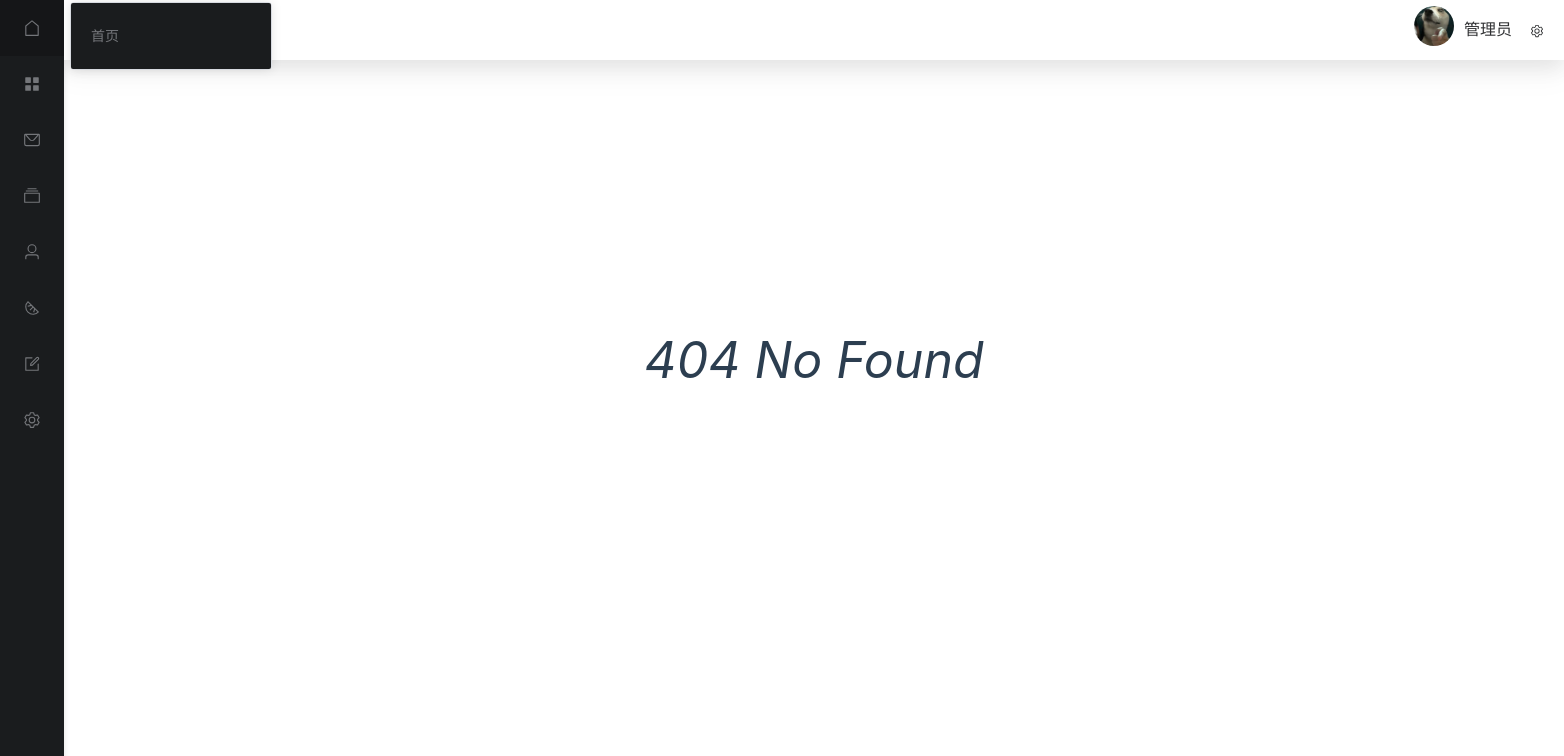
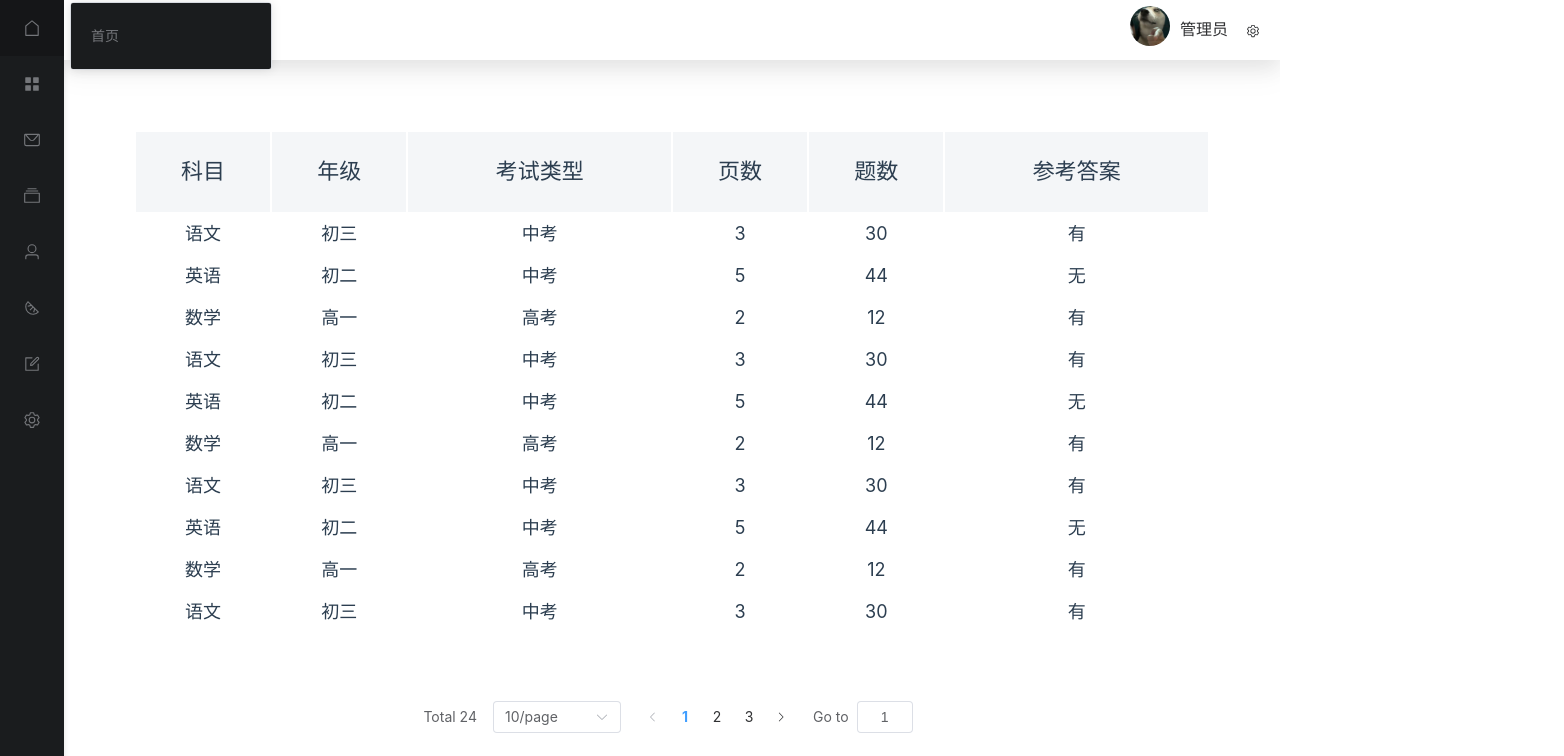
Before and after one commit to AnUpdatingHam/XingyanCourt-fontend, a Vue app in the folder vue-QuizeWise/: page /history in a window 1280 px wide. Before the commit this address had no page. Shown: the top 756 px of the page, 1564 px wide, since content can reach past the window. Built offline with nearby package versions, Linux system fonts and the light colour scheme.

Commit message:
新增了HistoryView， 修改了Aside, index.js, PaperView

```diff
--- a/vue-QuizeWise/src/components/Aside.vue
+++ b/vue-QuizeWise/src/components/Aside.vue
@@ -28,9 +28,9 @@ const iconColor = ref('color:#F8FAFB')
           <template #title>
             <el-icon>
               <Menu />
-            </el-icon><span>文章管理</span>
+            </el-icon><span>历史生成记录</span>
           </template>
-          <el-menu-item index="/admin/articles">文章管理列表</el-menu-item>
+          <el-menu-item index="/history">历史生成记录</el-menu-item>
         </el-sub-menu>
         <el-sub-menu index="3">
           <template #title>
--- a/vue-QuizeWise/src/router/index.js
+++ b/vue-QuizeWise/src/router/index.js
@@ -8,6 +8,7 @@ const router = createRouter({
         { path: '/index', name: 'index', component: () => import('../components/TheWelcome.vue')},
         { path: '/about', name: 'about', component: () => import('../views/AboutView.vue')},
         { path: '/paper', name: 'paper', component: () => import('../views/PaperView.vue')},
+        { path: '/history', name: 'history', component: () => import('../views/HistoryView.vue')},
         { path: '/:pathMatch(.*)*', name: 'noFound', component: () => import('../views/NoFoundVue.vue')}
     ]
 })
--- /dev/null
+++ b/vue-QuizeWise/src/views/HistoryView.vue
@@ -0,0 +1,125 @@
+<template>
+  <table>
+    <thead>
+      <tr>
+        <th>科目</th>
+        <th>年级</th>
+        <th>考试类型</th>
+        <th>页数</th>
+        <th>题数</th>
+        <th>参考答案</th>
+      </tr>
+    </thead>
+    <tbody>
+      <tr v-for="(item,index) in displayData" :key="item.index" @click="goToPaper">
+        <td>{{ item.subject }}</td>
+        <td>{{ item.grade }}</td>
+        <td>{{ item.exam }}</td>
+        <td>{{ item.pageNumber }}</td>
+        <td>{{ item.problemNumber }}</td>
+        <td>{{ item.answer }}</td>
+      </tr>
+    </tbody>
+  </table>
+
+  <!--  -->
+  <el-pagination
+    :hide-on-single-page="false"
+    v-model:current-page="state.pageNum"
+    :page-sizes="[10]"
+    v-model:page-size="state.pageSize"
+    layout="total, sizes, prev, pager, next, jumper"
+    :total="state.totalnumber"
+    @size-change="handleSizeChange"
+    @current-change="handleCurrentChange"
+    style="float:right">
+  </el-pagination>
+</template>
+
+<script>
+export default{
+  data(){
+    return{
+      state:{
+        pageNum: 1,
+        pageSize: 10,
+        createTimeEnd: "",
+        createTimeStart: "",
+        searchValue: "",
+        totalnumber: 24,    //n
+      },
+      historyData:[         //n组数据
+        { subject: '语文',  grade: '初三', exam: '中考', pageNumber: 3, problemNumber: 30, answer: '有', },
+        { subject: '英语',  grade: '初二', exam: '中考', pageNumber: 5, problemNumber: 44, answer: '无', },
+        { subject: '数学',  grade: '高一', exam: '高考', pageNumber: 2, problemNumber: 12, answer: '有', },
+        { subject: '语文',  grade: '初三', exam: '中考', pageNumber: 3, problemNumber: 30, answer: '有', },
+        { subject: '英语',  grade: '初二', exam: '中考', pageNumber: 5, problemNumber: 44, answer: '无', },
+        { subject: '数学',  grade: '高一', exam: '高考', pageNumber: 2, problemNumber: 12, answer: '有', },
+        { subject: '语文',  grade: '初三', exam: '中考', pageNumber: 3, problemNumber: 30, answer: '有', },
+        { subject: '英语',  grade: '初二', exam: '中考', pageNumber: 5, problemNumber: 44, answer: '无', },
+        { subject: '数学',  grade: '高一', exam: '高考', pageNumber: 2, problemNumber: 12, answer: '有', },
+        { subject: '语文',  grade: '初三', exam: '中考', pageNumber: 3, problemNumber: 30, answer: '有', },
+        { subject: '英语',  grade: '初二', exam: '中考', pageNumber: 5, problemNumber: 44, answer: '无', },
+        { subject: '数学',  grade: '高一', exam: '高考', pageNumber: 2, problemNumber: 12, answer: '有', },
+        { subject: '语文',  grade: '初三', exam: '中考', pageNumber: 3, problemNumber: 30, answer: '有', },
+        { subject: '英语',  grade: '初二', exam: '中考', pageNumber: 5, problemNumber: 44, answer: '无', },
+        { subject: '数学',  grade: '高一', exam: '高考', pageNumber: 2, problemNumber: 12, answer: '有', },
+        { subject: '语文',  grade: '初三', exam: '中考', pageNumber: 3, problemNumber: 30, answer: '有', },
+        { subject: '英语',  grade: '初二', exam: '中考', pageNumber: 5, problemNumber: 44, answer: '无', },
+        { subject: '数学',  grade: '高一', exam: '高考', pageNumber: 2, problemNumber: 12, answer: '有', },
+        { subject: '语文',  grade: '初三', exam: '中考', pageNumber: 3, problemNumber: 30, answer: '有', },
+        { subject: '英语',  grade: '初二', exam: '中考', pageNumber: 5, problemNumber: 44, answer: '无', },
+        { subject: '数学',  grade: '高一', exam: '高考', pageNumber: 2, problemNumber: 12, answer: '有', },
+        { subject: '语文',  grade: '初三', exam: '中考', pageNumber: 3, problemNumber: 30, answer: '有', },
+        { subject: '英语',  grade: '初二', exam: '中考', pageNumber: 5, problemNumber: 44, answer: '无', },
+        { subject: '数学',  grade: '高一', exam: '高考', pageNumber: 2, problemNumber: 12, answer: '有', },
+      ],
+    }
+  },
+  methods:{
+    handleSizeChange(){
+      console.log("The size of page changed")
+    },
+    handleCurrentChange(){
+      console.log("The current page changed")
+    },
+    goToPaper(){
+      this.$router.push({name: 'home'})
+    }
+  },
+  computed:{
+    displayData(){
+      return this.historyData.slice((this.state.pageNum-1)*this.state.pageSize , this.state.pageNum*this.state.pageSize)
+    }
+  }
+}
+</script>
+
+<style>
+
+table{
+  padding: 70px;
+  padding-bottom: 0px;
+}
+
+table th{
+  font-size: 22px;
+  background-color: #F4F6F8;
+  height: 80px;
+}
+
+table td{
+  font-size: 18px;
+  text-align: center;
+  height: 40px;
+}
+
+table tr:hover{
+  background-color: #F6F6F6;
+}
+
+.el-pagination {
+  margin: auto;
+}
+
+</style>
--- a/vue-QuizeWise/src/views/PaperView.vue
+++ b/vue-QuizeWise/src/views/PaperView.vue
@@ -19,12 +19,12 @@
         <!-- 自定义参数 -->
         <div class="defines">
           <div class="define">
-            <label for="page">页数:</label>
-            <input type="text" id="page" v-model="page">
+            <label for="pageNumber">页数:</label>
+            <input type="text" id="pageNumber" v-model="pageNumber">
           </div>
           <div class="define">
-            <label for="pro_num">题数:</label>
-            <input type="text" id="pro_num" v-model="pro_num">
+            <label for="problemNumber">题数:</label>
+            <input type="text" id="problemNumber" v-model="problemNumber">
           </div>
           </div>
           <div class="answer-attach">
@@ -71,8 +71,8 @@ export default {
         {name: '考试类型', opts:['中考','高考']}
       ],
       actives: [-1,-1,-1],
-      page: '',
-      pro_num: '',
+      pageNumber: '',
+      problemNumber: '',
       size: '',
       addtion: '',
       answer:false,
@@ -95,15 +95,15 @@ export default {
   computed:{
     entryPreview(){
       let subject=this.items[0].opts[this.actives[0]]
-      let year=this.items[1].opts[this.actives[1]]
+      let grade=this.items[1].opts[this.actives[1]]
       let exam=this.items[2].opts[this.actives[2]]
       let ret=''
       if(exam && subject){
         ret+='请你严格按照'+exam+'的格式，帮我生成一份'+subject+'试卷'
-        if(this.pro_num)
-          ret+='，题数为：'+this.pro_num
-        if(this.page)
-          ret+='，页数为：'+this.page
+        if(this.pageNumber)
+          ret+='，页数为：'+this.pageNumber
+        if(this.problemNumber)
+          ret+='，题数为：'+this.problemNumber
         if(this.answer)
           ret+='，生成一张试题卷后附带生成一张答案卷'
         else
```
